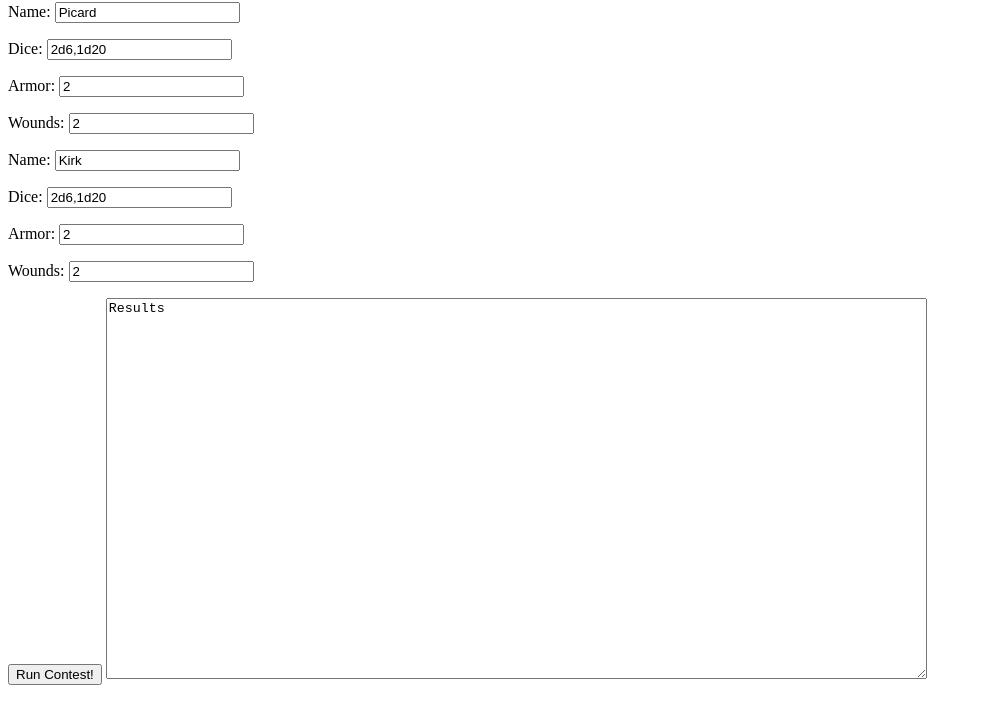
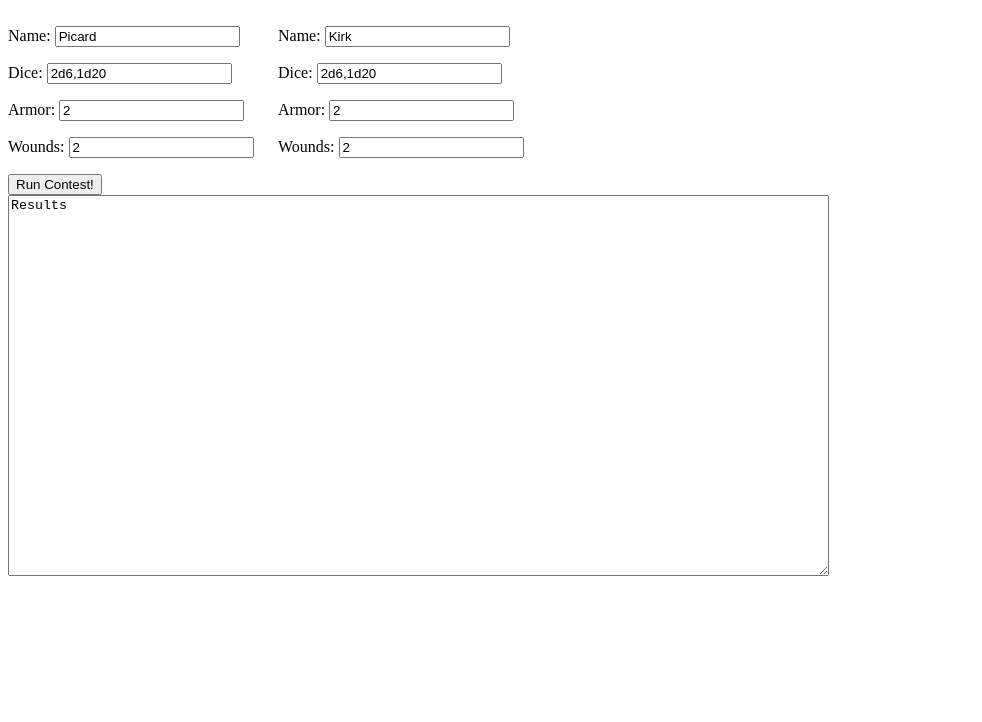
Before and after one commit to simland/drpg, a plain HTML site: page index.html in a window 1280 px wide. Shown: the part 78-800 px from the top of the page, without its empty margins (0-982 px from the left). Drawn offline with Linux system fonts and the light colour scheme.

Commit message:
Basic Styling

```diff
--- a/css/style.css
+++ b/css/style.css
@@ -1,3 +1,24 @@
-body {
+#wrapper {
+	width: 600px;
+	float: left;
+	position: relative;
+}
+#player1 {
+	position: relative;
+	float: left;
+	width: 45%;
+}
 
+#player2 {
+	position: relative;
+	float: left;
+	width: 45%;
 }
+#output {
+	float: left;
+	clear: left;
+}
+#subCompare {
+	float: center;
+	clear: right;
+}
--- a/index.html
+++ b/index.html
@@ -4,6 +4,7 @@
     <head>
         <meta http-equiv="Content-Type" content="text/html; charset=utf-8" />
         <title>Monte Carlo</title>
+        <link rel="stylesheet" type="text/css" href="css/style.css" />
     </head>
     <body>
         <div id="wrapper">
```
